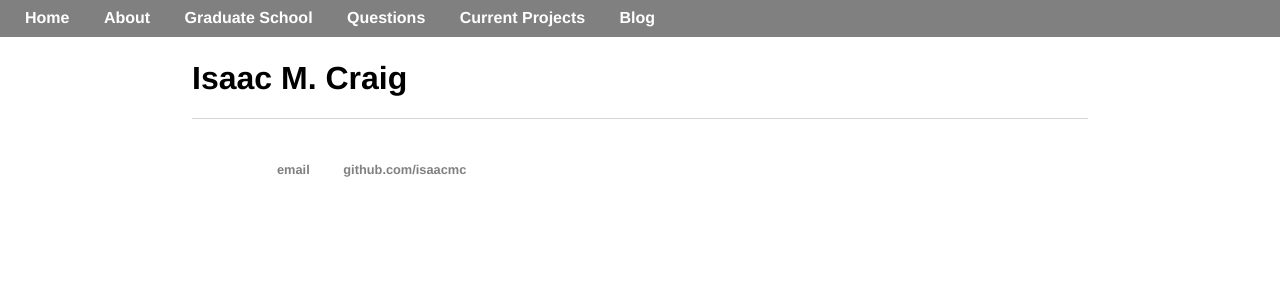
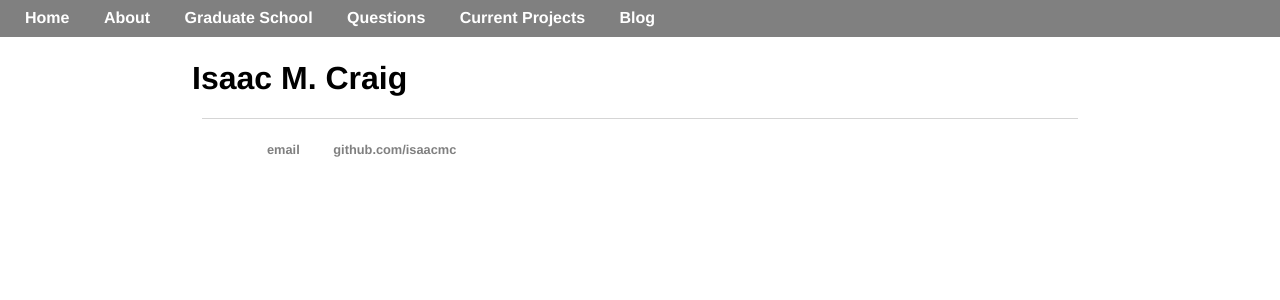
Before and after one commit to isundberg/isaacmc.github.io, a Jekyll site: the page built from index.html, in a window 1280 px wide. Shown: the top 300 px of the page. Built offline with Jekyll 4.4.1, drawn with Linux system fonts in a browser that asks for light colours.

Commit message:
Update main.css

```diff
--- a/css/main.css
+++ b/css/main.css
@@ -52,10 +52,12 @@ p {
     line-height: 1.4em;
     color: #333;
 }
+
 footer {
     border-top: 1px solid #d5d5d5;
     font-size: .8em;
-    padding: 30px;
+    padding: 10px;
+    margin: 10px;
 }
 
 ul.posts {
```
